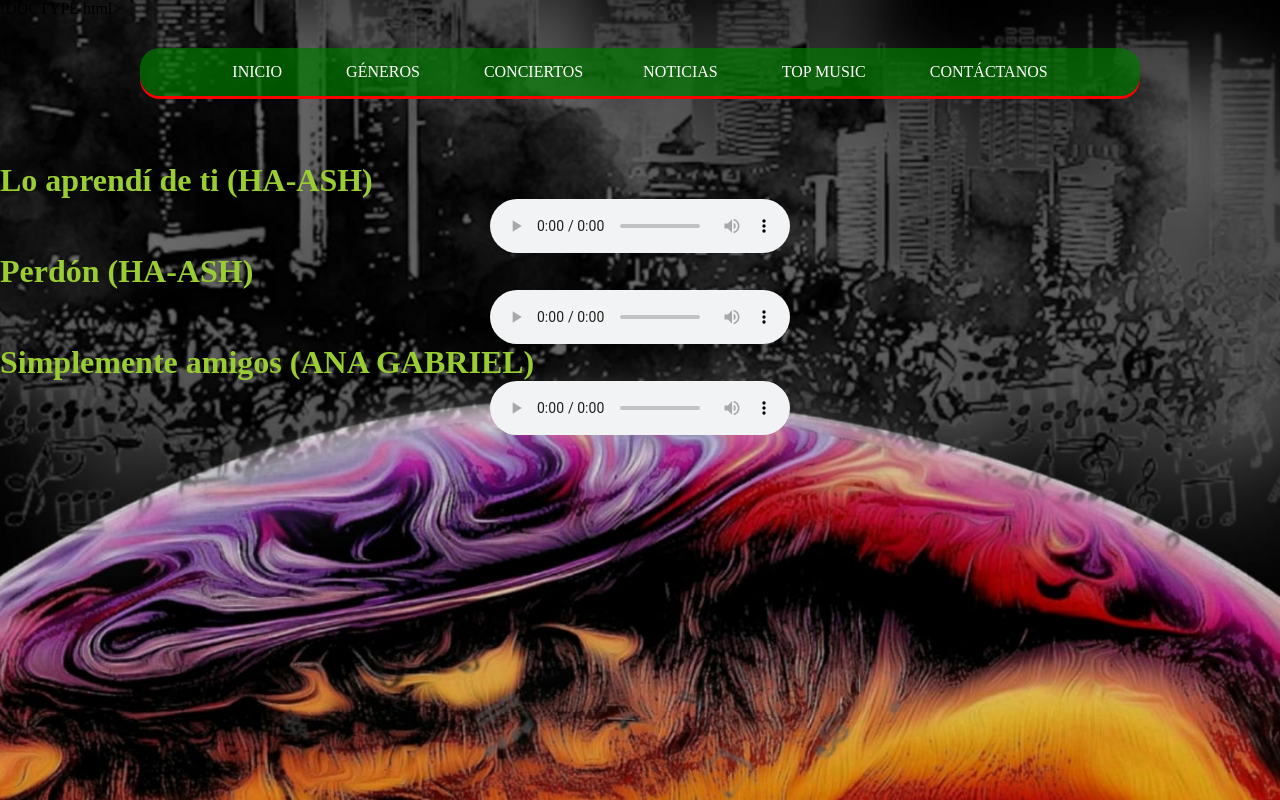
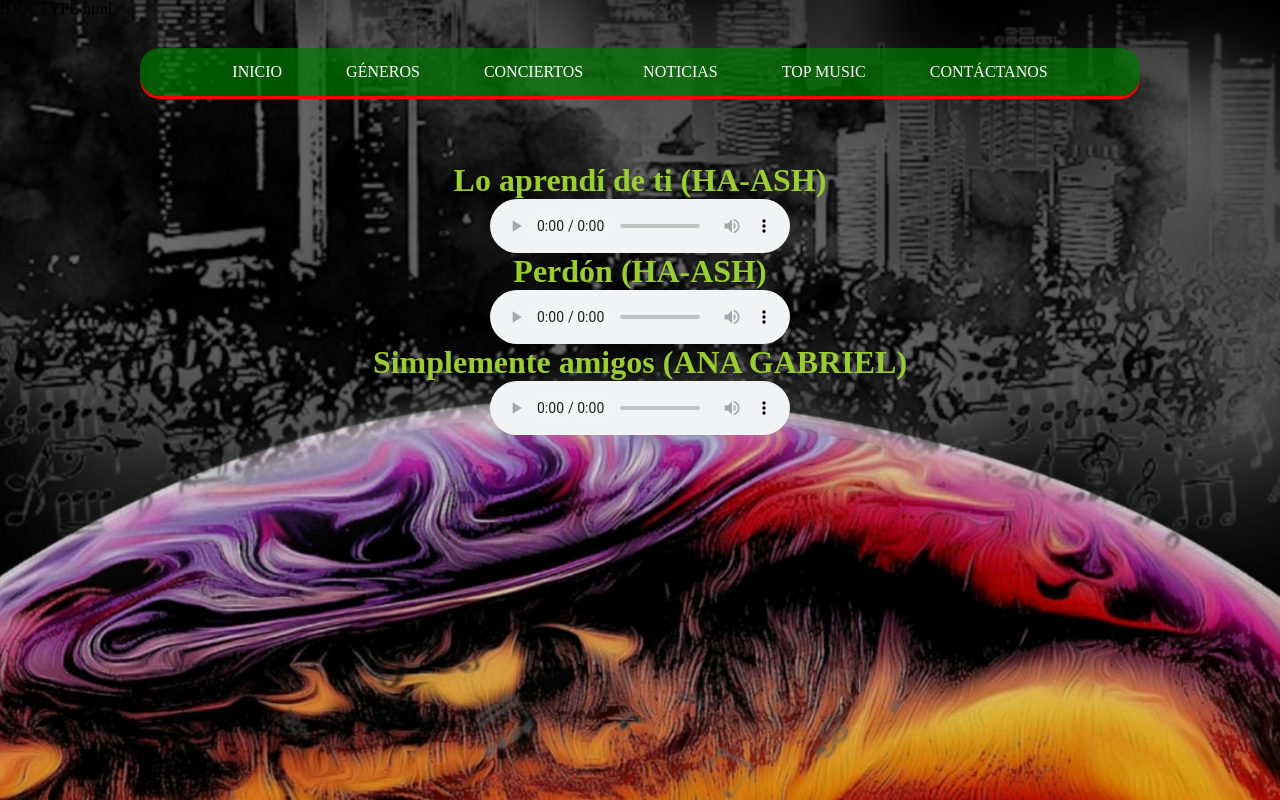
Before and after one commit to aorusmusic/aorusmusic.github.io, a plain HTML site: page Baladas.html in a window 1280 px wide. Drawn offline with Linux system fonts and the light colour scheme.

Commit message:
tsssssssssssss

```diff
--- a/Baladas.html
+++ b/Baladas.html
@@ -28,12 +28,12 @@
         </nav></center><br> <br>
         </header>
 
-    <h1 style="color: yellowgreen; font-style: normal;">Lo aprendí de ti (HA-ASH)</h1>
+       <center><h1 style="color: yellowgreen; font-style: normal;">Lo aprendí de ti (HA-ASH)</h1>
     <center><audio src="generos/Lo Aprendí de Ti .mp3" controls="controls" preload="preload"  loop="loop"></audio></center>
     <h1 style="color: yellowgreen; font-style: normal;">Perdón (HA-ASH)</h1>
     <center><audio src="generos/HA-ASH - Perdón, Perdón.mp3" controls="controls" preload="preload"  loop="loop"></audio></center>
     <h1 style="color: yellowgreen; font-style: normal;">Simplemente amigos (ANA GABRIEL)</h1>
     <center><audio src="generos/Ana Gabriel - Simplemente Amigos (Cover Audio) (NUEVOEXITO.ORG).mp3" controls="controls" preload="preload"  loop="loop"></audio></center>
-
+</center>
 
 <body>
```
